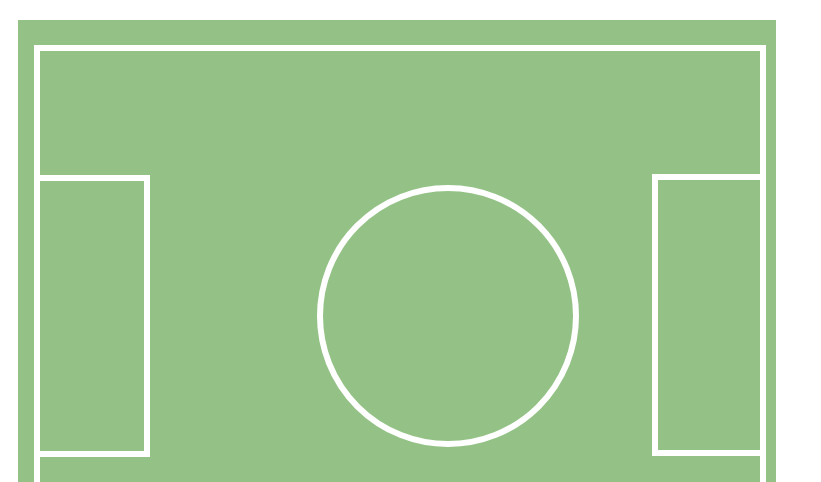
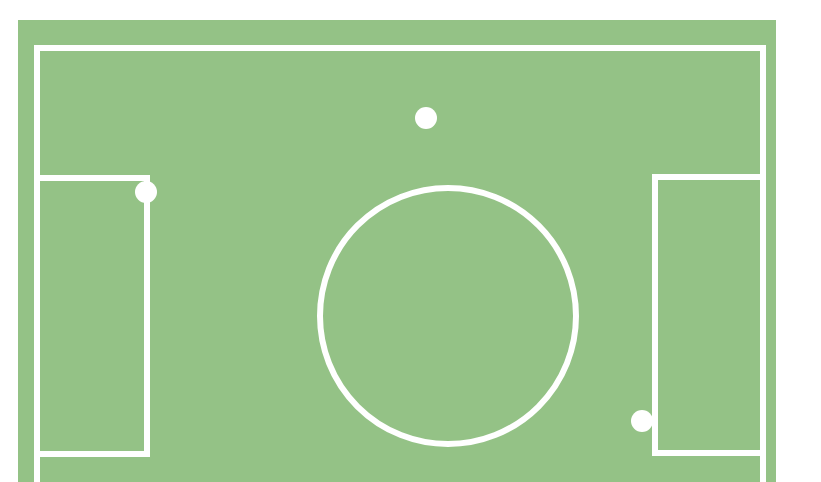
Before and after one commit to AraceliGS/la-cancha, a plain HTML site: page index.html in a window 1280 px wide. Shown: the top 482 px of the page, without its empty margins (0-821 px from the left). Drawn offline with Linux system fonts and the light colour scheme.

Commit message:
´ñadiendo estilos de las 3 pelotas- cancha completada

```diff
--- a/css/main.css
+++ b/css/main.css
@@ -67,3 +67,36 @@ body {
   bottom: 28%;
   left: 38.5%;
 }
+
+/*Estilos para los 3 pelotas*/
+
+[id|=ball] {
+  width: 22px;
+  height: 22px;
+  border-radius: 50%;
+  background-color: #FFF;
+}
+
+/*Estilo para la primera pelota*/
+
+#ball-one {
+  position: relative;
+  bottom: 130.3%;
+  left: 13.2%;
+}
+
+/*Estilo para la segunda pelota*/
+
+#ball-two {
+position: relative;
+bottom: 148%;
+left: 52%;
+}
+
+/*Estilo para la tercera pelota*/
+
+#ball-three {
+  position: relative;
+  bottom: 96%;
+  left: 82%;
+}
--- a/index.html
+++ b/index.html
@@ -19,9 +19,9 @@
         <!-- Arco derecho -->
         <div class="arco right"></div>
         <!-- Las 3 pelotas -->
-        <div class="ball"></div>
-        <div class="ball"></div>
-        <div class="ball"></div>
+        <div id="ball-one"></div>
+        <div id="ball-two"></div>
+        <div id="ball-three"></div>
       </div>
     </div>
     <!-- Enlazando mi archivo app.js con mi index.html-->
```
